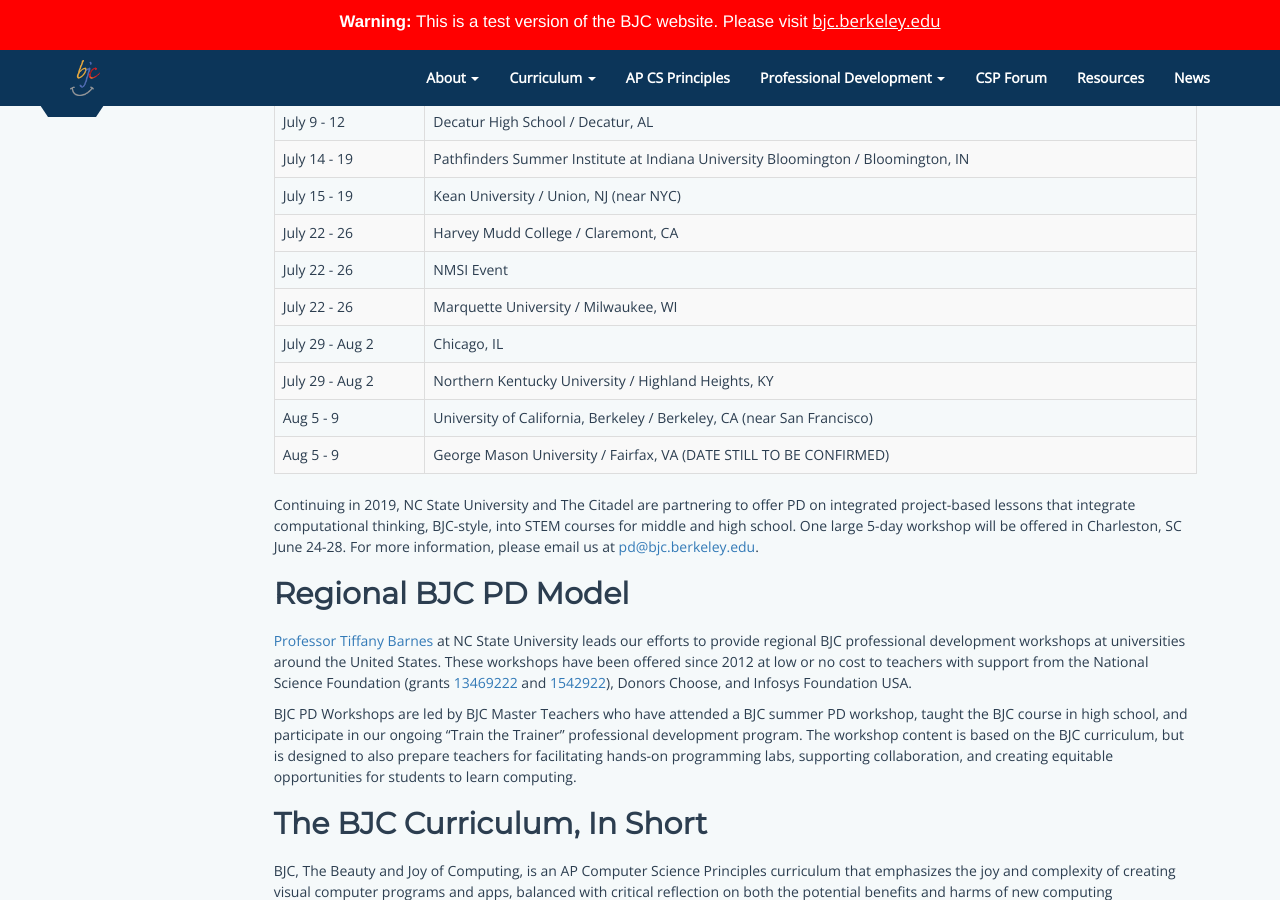
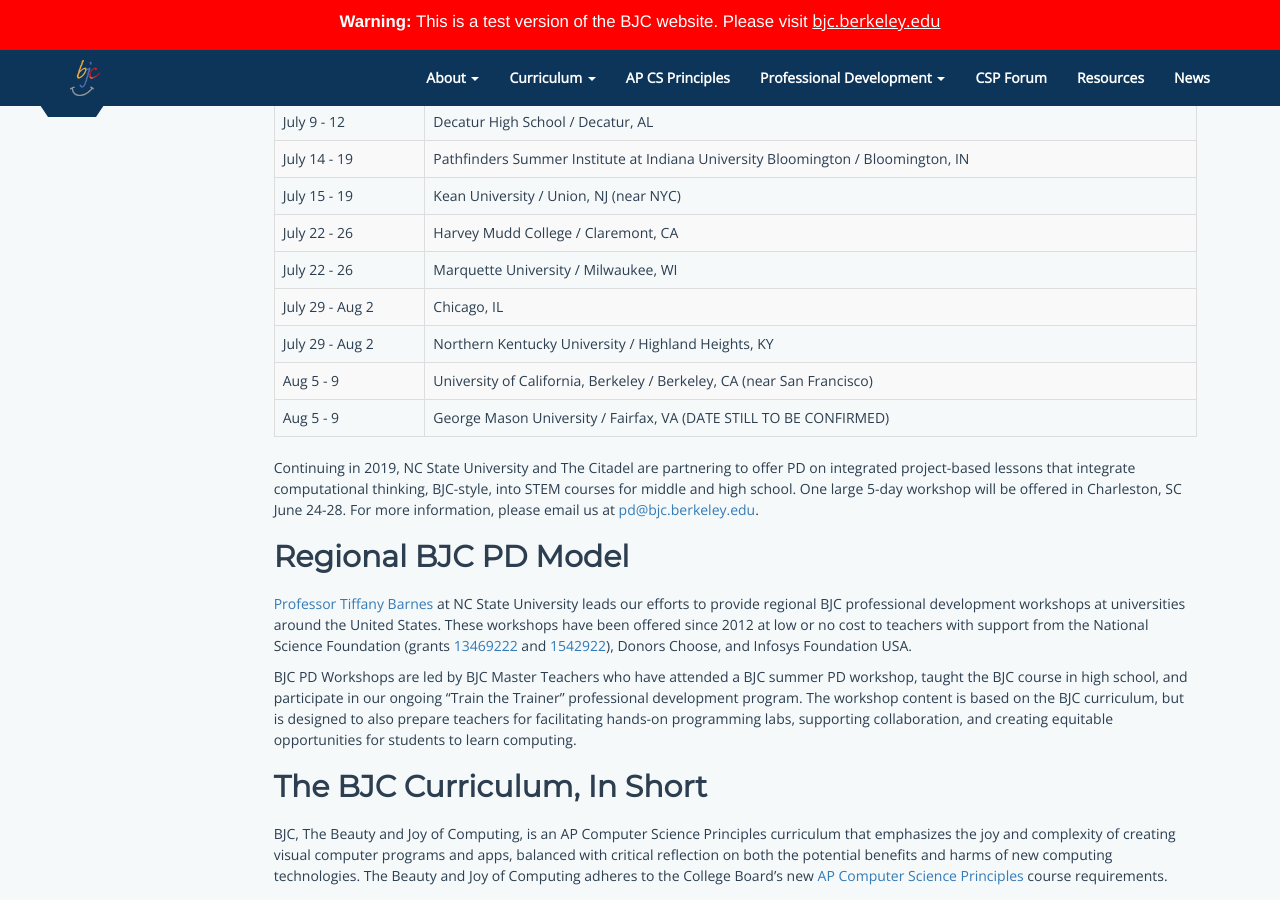
Before and after one commit to beautyjoy/beautyjoy.github.io, a Jekyll site: the page built from summer-pd/index.md, in a window 1280 px wide and 900 px high, scrolled down 913 px. Built offline with Jekyll 4.4.1, drawn with Linux system fonts in a browser that asks for light colours.

Commit message:
removing nmsi

```diff
--- a/summer-pd/index.md
+++ b/summer-pd/index.md
@@ -60,10 +60,6 @@
   <tr>
     <td>July 22 - 26</td>
     <td>Harvey Mudd College / Claremont, CA</td>
-  </tr>
-  <tr>
-    <td>July 22 - 26</td>
-    <td>NMSI Event</td>
   </tr>
   <tr>
     <td>July 22 - 26</td>
```
